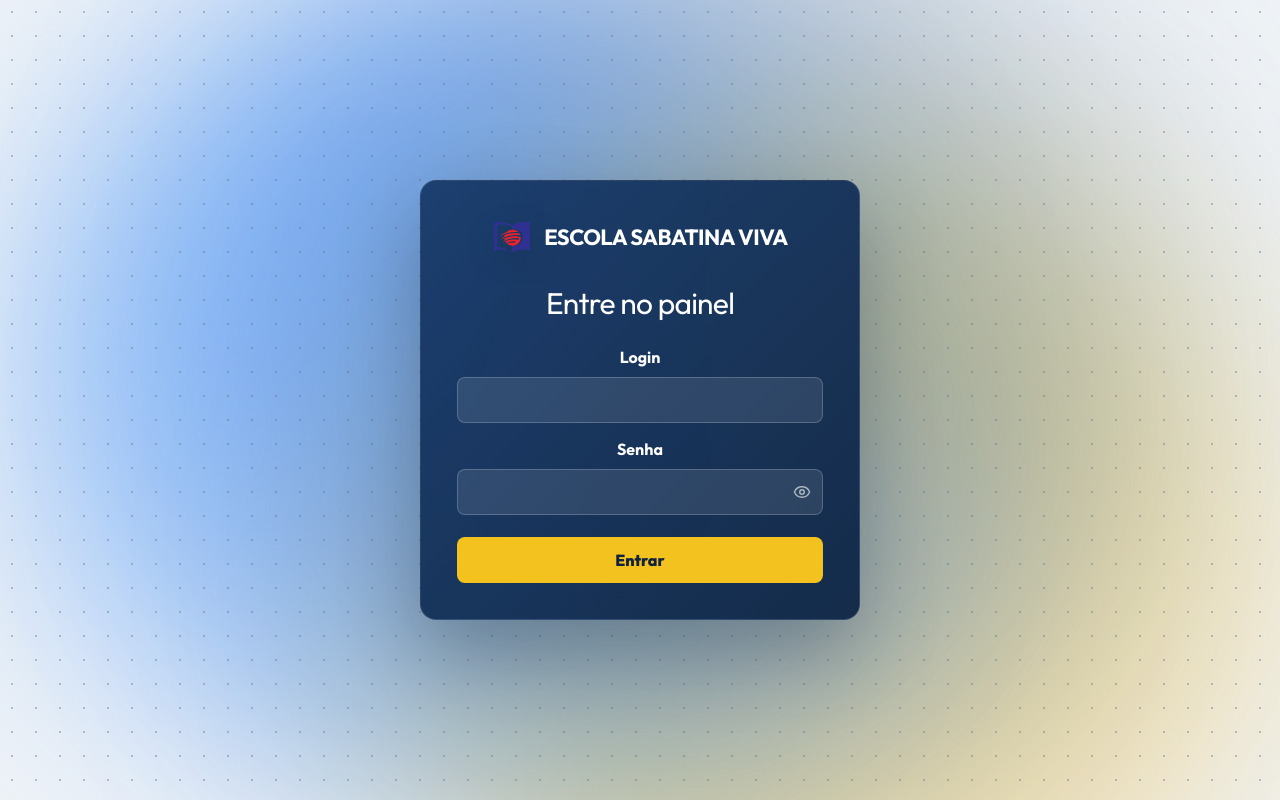
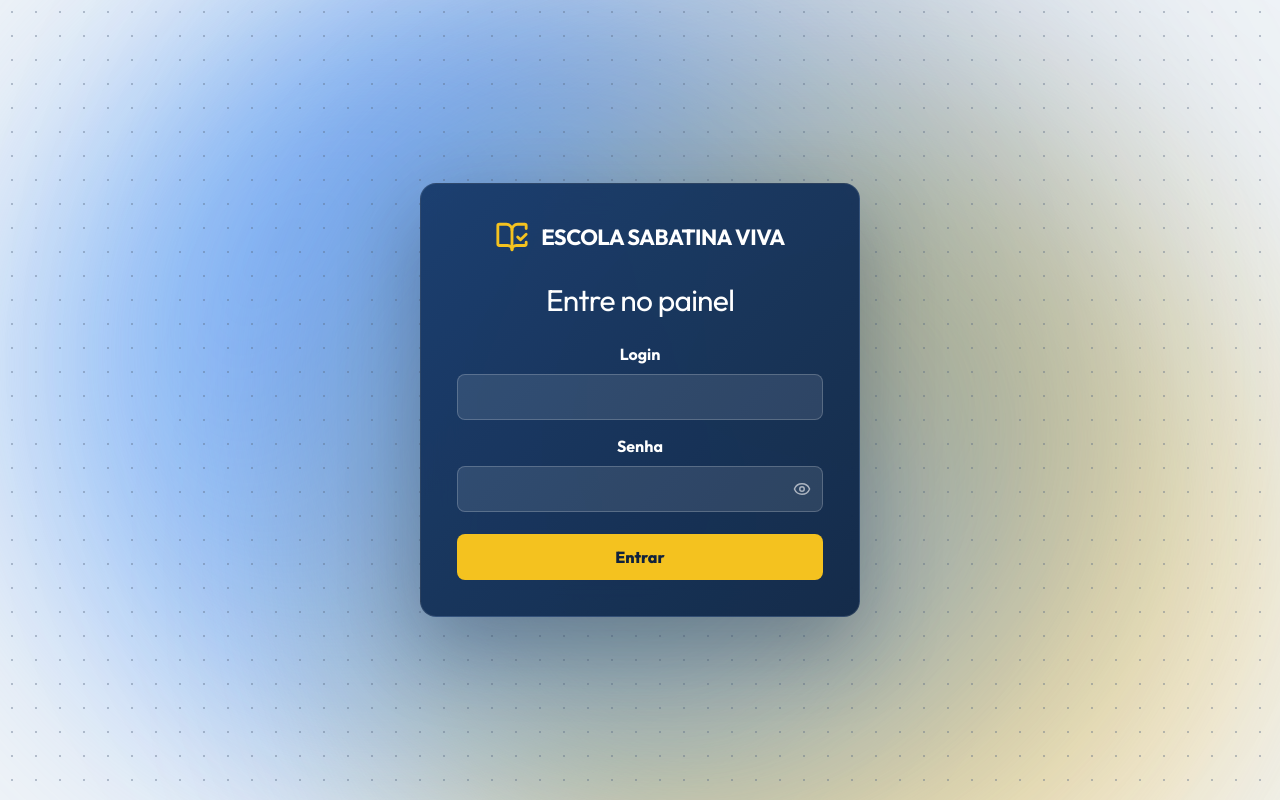
Before and after one commit to JoseSilva84/escola-sabatina-viva-paulistana, a React (Vite) app in the folder frontend/: page /login in a window 1280 px wide. Built offline with nearby package versions, Linux system fonts and the light colour scheme; no server answers.

Commit message:
feat: biblia aoa lado do nome ESCOLA SABATINA VIVA

```diff
--- a/frontend/src/pages/Login.jsx
+++ b/frontend/src/pages/Login.jsx
@@ -1,6 +1,6 @@
 import React, { useEffect, useState } from "react";
 import { Navigate } from "react-router-dom";
-import { Eye, EyeOff } from "lucide-react";
+import { BookOpenCheck, Eye, EyeOff } from "lucide-react";
 import { AnimatePresence, motion } from "framer-motion";
 import { toast } from "sonner";
 import { useAuth } from "../context/AuthContext";
@@ -175,12 +175,7 @@ export function Login() {
           custom={{ x: -100, y: -100, rotate: -45 }}
           className="flex items-center gap-3 font-bold text-[22px] leading-[1.1] tracking-tight text-center justify-center"
         >
-          <img
-            src={LOGO_SRC}
-            alt=""
-            aria-hidden="true"
-            className="h-10 w-10 shrink-0 object-contain drop-shadow-[0_8px_14px_rgba(0,0,0,0.18)]"
-          />
+          <BookOpenCheck size={34} className="shrink-0 text-[#f4c21f]" />
           <span>ESCOLA SABATINA VIVA</span>
         </motion.div>
 
```
